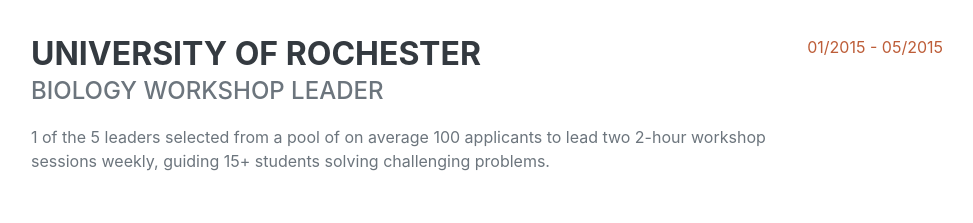
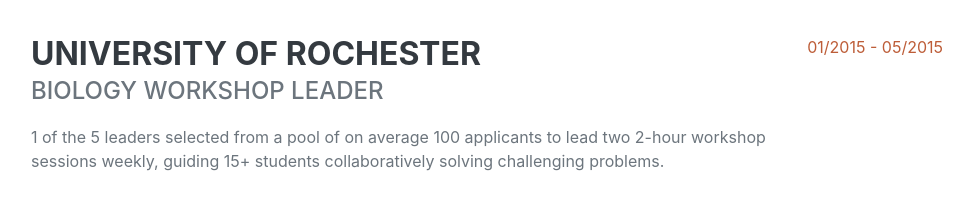
Before and after one commit to Jackhasaresume/Jackhasaresume.github.io, a plain HTML site: page index.html in a window 1280 px wide. Shown: the part 3760-3983 px from the top of the page, without its empty margins (289-1262 px from the left). Drawn offline with nearby package versions, Linux system fonts and the light colour scheme; a web font is replaced by a local one.

Commit message:
Update index.html

```diff
--- a/index.html
+++ b/index.html
@@ -187,7 +187,7 @@
                         <div class="flex-grow-1">
                             <h3 class="mb-0">University of Rochester</h3>
                             <div class="subheading mb-3">Biology Workshop Leader</div>
-                            <p>1 of the 5 leaders selected from a pool of on average 100 applicants to lead two 2-hour workshop sessions weekly, guiding 15+ students solving challenging problems.</p>
+                            <p>1 of the 5 leaders selected from a pool of on average 100 applicants to lead two 2-hour workshop sessions weekly, guiding 15+ students collaboratively solving challenging problems.</p>
                         </div>
                         <div class="flex-shrink-0"><span class="text-primary">01/2015 - 05/2015</span></div>
                     </div>
```
